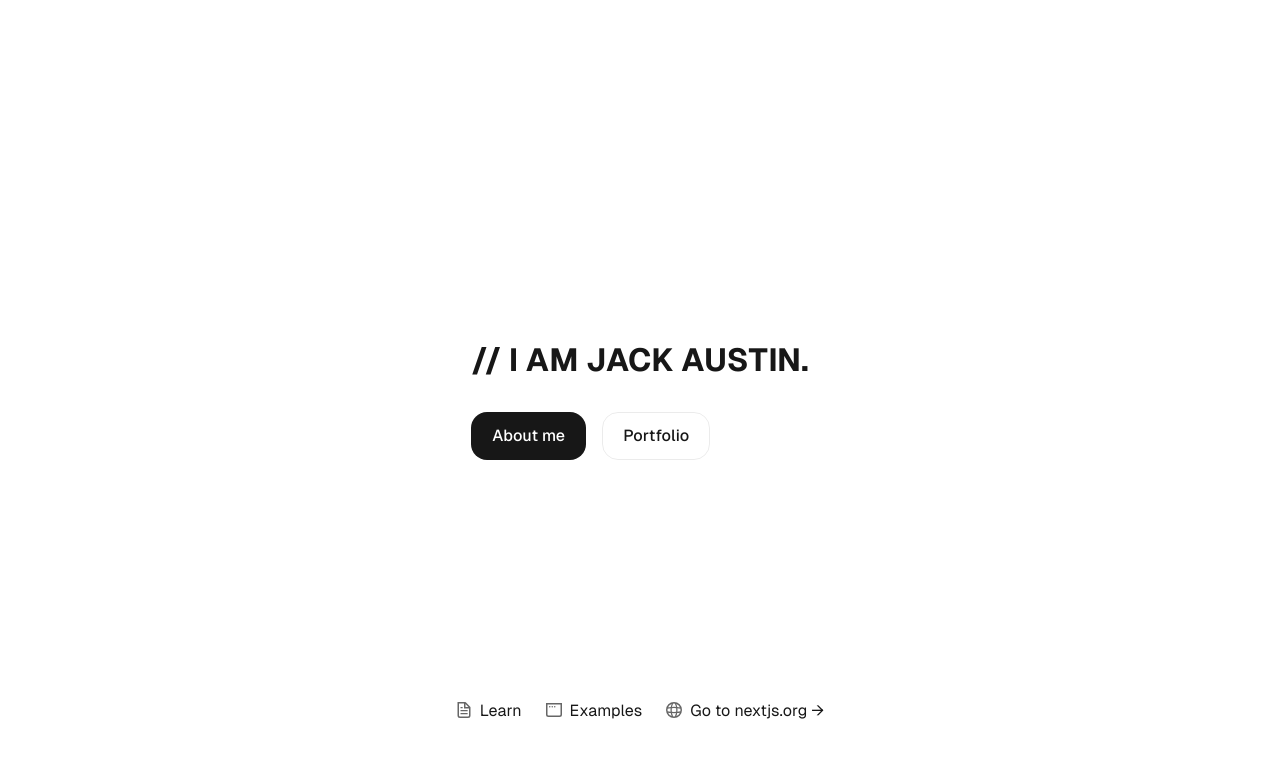
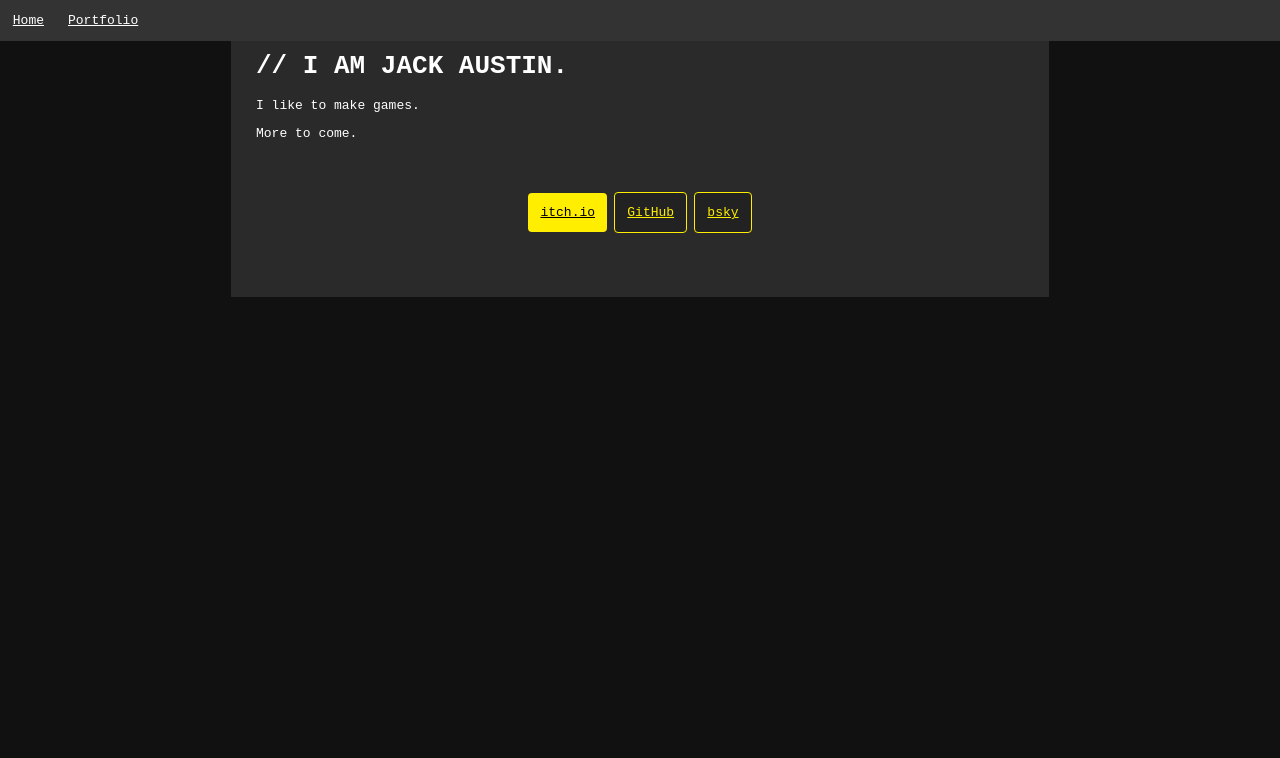
Before and after one commit to Programmer-Jack/jackaustin.net, a Next.js app: page / in a window 1280 px wide. Shown: the top 758 px of the page. Built offline with nearby package versions, Linux system fonts and the light colour scheme.

Commit message:
Redesign from template to original style

```diff
--- a/src/app/globals.css
+++ b/src/app/globals.css
@@ -1,42 +1,50 @@
-:root {
-  --background: #ffffff;
-  --foreground: #171717;
+body {
+    background-color: #111;
+    color: #fff;
+    font-family: monospace;
 }
 
-@media (prefers-color-scheme: dark) {
-  :root {
-    --background: #181818;
-    --foreground: #ffffff;
-  }
+header {
+    width: 100%;
+    position: fixed;
+    left: 0;
+    top: 0;
+    padding: 1vw;
+
+    display: flex;
+    justify-content: left;
+
+    background-color: #333;
 }
 
-html,
-body {
-  max-width: 100vw;
-  overflow-x: hidden;
+footer {
+    position: fixed;
+    left: 0;
+    bottom: 0;
+    width: 100%;
+    height: 8%;
+
+    display: flex;
+    justify-content: center;
+
+    background-color: #222;
 }
 
-body {
-  color: var(--foreground);
-  background: var(--background);
-  font-family: Arial, Helvetica, sans-serif;
-  -webkit-font-smoothing: antialiased;
-  -moz-osx-font-smoothing: grayscale;
+.footer {
+    padding: 8px;
+    width: 60%;
+    display: flex;
+    justify-content: space-between;
+
+    color: #ffee00;
 }
 
-* {
-  box-sizing: border-box;
-  padding: 0;
-  margin: 0;
+.headerLink {
+    color: #fff;
+    padding: 6px;
 }
 
 a {
-  color: inherit;
-  text-decoration: none;
+    color: #fff;
+    padding: 0px 24px 0px 0px;
 }
-
-@media (prefers-color-scheme: dark) {
-  html {
-    color-scheme: dark;
-  }
-}
--- a/src/app/layout.js
+++ b/src/app/layout.js
@@ -1,27 +1,47 @@
-import localFont from "next/font/local";
-import "./globals.css";
+// import localFont from "next/font/local";
+import styles from "./globals.css";
 
-const geistSans = localFont({
-  src: "./fonts/GeistVF.woff",
-  variable: "--font-geist-sans",
-  weight: "100 900",
-});
-const geistMono = localFont({
-  src: "./fonts/GeistMonoVF.woff",
-  variable: "--font-geist-mono",
-  weight: "100 900",
-});
+// const geistSans = localFont({
+//   src: "./fonts/GeistVF.woff",
+//   variable: "--font-geist-sans",
+//   weight: "100 900",
+// });
+// const geistMono = localFont({
+//   src: "./fonts/GeistMonoVF.woff",
+//   variable: "--font-geist-mono",
+//   weight: "100 900",
+// });
 
-export const metadata = {
-  title: "I am Jack Austin",
-  description: "Designed by Jack Austin",
-};
+// export const metadata = {
+//   title: "I AM JACK AUSTIN",
+//   description: "Designed by Jack Austin",
+// };
 
 export default function RootLayout({ children }) {
   return (
     <html lang="en">
-      <body className={`${geistSans.variable} ${geistMono.variable}`}>
-        {children}
+      <body>
+        <main>
+          <header>
+            <a
+              href="/"
+              rel="nooper noreferrer">
+              Home
+            </a>
+            <a
+              href="/portfolio"
+              rel="nooper noreferrer"
+              >
+             Portfolio
+            </a>
+          </header>
+          {children}
+          {/* <footer>
+            <div className="footer">
+            Lorem ipsum odor amet, consectetuer adipiscing elit. Aliquam vel porttitor gravida lobortis augue magna erat. Tristique aptent nisl vel platea ligula habitasse facilisi. Vivamus posuere urna suspendisse massa egestas; felis platea ac. Non mus dis bibendum suspendisse arcu odio, posuere magnis. Imperdiet vestibulum cras elementum sit velit ridiculus nisi mattis.
+            </div>
+          </footer> */}
+        </main>
       </body>
     </html>
   );
--- a/src/app/page.js
+++ b/src/app/page.js
@@ -9,69 +9,53 @@ export default function Home() {
         <h1>
           // I AM JACK AUSTIN.
         </h1>
-
-        <div className={styles.ctas}>
+        <div>
+          <p>
+            I like to make games.
+          </p>
+          <p>
+            More to come.
+          </p>
+          {/* <p>
+            Lorem ipsum odor amet, consectetuer adipiscing elit. Aliquam vel porttitor gravida lobortis augue magna erat. Tristique aptent nisl vel platea ligula habitasse facilisi. Vivamus posuere urna suspendisse massa egestas; felis platea ac. Non mus dis bibendum suspendisse arcu odio, posuere magnis. Imperdiet vestibulum cras elementum sit velit ridiculus nisi mattis.
+          </p>
+          <p>
+            Morbi maximus vivamus proin phasellus hac iaculis conubia dis dictumst. Montes est hac ad volutpat ullamcorper; fames eu. Ante nulla accumsan imperdiet eleifend, fames pulvinar platea netus consectetur. Elementum condimentum vitae nec efficitur pretium mauris. Laoreet tempor id nunc finibus consectetur dictum lobortis odio litora. Dapibus ullamcorper leo vitae curabitur tristique pharetra ultricies conubia. Maecenas varius velit porttitor nunc cursus vel aptent. Varius fermentum eros justo parturient conubia neque maecenas.
+          </p>
+          <p>
+            Semper pellentesque tellus in hac ornare rhoncus. Viverra tortor pretium cursus sapien dis. Dui ullamcorper maecenas maximus nostra himenaeos nisl maecenas. Velit venenatis lectus volutpat commodo hac. Maximus dapibus congue interdum quisque ornare. Arcu lobortis integer sollicitudin libero tempor magna cubilia congue etiam.
+          </p>
+          <p>
+            Ut feugiat feugiat ut nulla blandit praesent congue. Nascetur fames auctor magna facilisis dui mi netus. Eleifend varius velit luctus ornare ad bibendum nullam. Habitasse facilisis gravida pellentesque congue dictumst potenti finibus. Phasellus orci leo pulvinar; volutpat eros aenean mauris etiam adipiscing. Egestas class elit; pretium rhoncus porttitor ultrices. Nunc ligula torquent mi mollis mattis mattis urna eu nullam.
+          </p>
+          <p>
+            Magna fames neque placerat imperdiet hendrerit velit. Consectetur curabitur posuere aliquet sodales porttitor. Diam dignissim vehicula pharetra urna, praesent taciti cras vehicula proin. Eleifend varius ultrices dis montes; sapien maecenas. Erat montes purus nunc, convallis volutpat finibus. Sodales libero euismod congue primis, turpis viverra pellentesque euismod ex. Iaculis dictum velit dui volutpat habitasse penatibus dui. Venenatis lacus interdum primis proin aptent tellus pretium.
+          </p> */}
+        </div>
+        <div className={styles.socials}>
           <a
             className={styles.primary}
-            href="/about"
+            href="https://jackaustin.itch.io/"
             rel="noopener noreferrer"
           >
-            About me
+            itch.io
           </a>
-
           <a
             className={styles.secondary}
-            href="/portfolio"
+            href="https://github.com/Programmer-Jack"
             rel="noopener noreferrer"
           >
-            Portfolio
+            GitHub
+          </a>
+          <a
+            className={styles.secondary}
+            href="https://bsky.app/profile/jackaustin.net"
+            rel="noopener noreferrer"
+          >
+            bsky
           </a>
         </div>
       </main>
-      <footer className={styles.footer}>
-        <a
-          href="https://nextjs.org/learn?utm_source=create-next-app&utm_medium=appdir-template&utm_campaign=create-next-app"
-          target="_blank"
-          rel="noopener noreferrer"
-        >
-          <Image
-            aria-hidden
-            src="/file.svg"
-            alt="File icon"
-            width={16}
-            height={16}
-          />
-          Learn
-        </a>
-        <a
-          href="https://vercel.com/templates?framework=next.js&utm_source=create-next-app&utm_medium=appdir-template&utm_campaign=create-next-app"
-          target="_blank"
-          rel="noopener noreferrer"
-        >
-          <Image
-            aria-hidden
-            src="/window.svg"
-            alt="Window icon"
-            width={16}
-            height={16}
-          />
-          Examples
-        </a>
-        <a
-          href="https://nextjs.org?utm_source=create-next-app&utm_medium=appdir-template&utm_campaign=create-next-app"
-          target="_blank"
-          rel="noopener noreferrer"
-        >
-          <Image
-            aria-hidden
-            src="/globe.svg"
-            alt="Globe icon"
-            width={16}
-            height={16}
-          />
-          Go to nextjs.org →
-        </a>
-      </footer>
     </div>
   );
 }
--- a/src/app/page.module.css
+++ b/src/app/page.module.css
@@ -1,187 +1,36 @@
 .page {
-  --gray-rgb: 0, 0, 0;
-  --gray-alpha-200: rgba(var(--gray-rgb), 0.08);
-  --gray-alpha-100: rgba(var(--gray-rgb), 0.05);
-
-  --button-primary-hover: #383838;
-  --button-secondary-hover: #f2f2f2;
-
-  display: grid;
-  grid-template-rows: 20px 1fr 20px;
-  align-items: center;
-  justify-items: center;
-  min-height: 100svh;
-  padding: 80px;
-  gap: 64px;
-  font-family: var(--font-geist-sans);
-
-  /* border-style: solid;
-  border-color: #FF0000; */
+  width: 60vw;
+  height: 100%;
+  margin: auto;
+  padding: 2%;
+  background-color: #2a2a2a;
 }
 
-@media (prefers-color-scheme: dark) {
-  .page {
-    --gray-rgb: 255, 255, 255;
-    --gray-alpha-200: rgba(var(--gray-rgb), 0.145);
-    --gray-alpha-100: rgba(var(--gray-rgb), 0.06);
-
-    --button-primary-hover: #ccc;
-    --button-secondary-hover: #1a1a1a;
-  }
+.socials {
+  width: 30%;
+  margin: auto;
+  padding: 5%;
+  display: flex;
+  justify-content: space-between;
 }
 
-.main {
-  display: flex;
-  flex-direction: column;
-  gap: 32px;
-  grid-row-start: 2;
-
-  /* border-style: solid;
-  border-color: #FF0000; */
+.primary {
+  padding: 12px;
+  margin: auto;
+  background-color: #ffee00;
+  color: #000;
+  /* /* border-style: solid;
+  border-color: #000; */
+  border-radius: 4px;
 }
 
-.main ol {
-  font-family: var(--font-geist-mono);
-  padding-left: 0;
-  margin: 0;
-  font-size: 14px;
-  line-height: 24px;
-  letter-spacing: -0.01em;
-  list-style-position: inside;
+.secondary {
+  padding: 12px;
+  margin: auto;
+  background-color: #222;
+  color: #ffee00;
+  border-style: solid;
+  border-width: 1px;
+  border-color: #ffee00;
+  border-radius: 4px;
 }
-
-.main li:not(:last-of-type) {
-  margin-bottom: 8px;
-}
-
-.main code {
-  font-family: inherit;
-  background: var(--gray-alpha-100);
-  padding: 2px 4px;
-  border-radius: 4px;
-  font-weight: 600;
-}
-
-.main Image {
-  width: 50%;
-  height: 50%;
-}
-
-.ctas {
-  display: flex;
-  gap: 16px;
-
-  /* border-style: solid;
-  border-color: #FF0000; */
-}
-
-.ctas a {
-  appearance: none;
-  border-radius: 16px;
-  height: 48px;
-  padding: 0 20px;
-  border: none;
-  border: 1px solid transparent;
-  transition:
-    background 0.2s,
-    color 0.2s,
-    border-color 0.2s;
-  cursor: pointer;
-  display: flex;
-  align-items: center;
-  justify-content: center;
-  font-size: 16px;
-  line-height: 20px;
-  font-weight: 500;
-}
-
-a.primary {
-  background: var(--foreground);
-  color: var(--background);
-  gap: 8px;
-}
-
-a.secondary {
-  border-color: var(--gray-alpha-200);
-  gap: 8px;
-}
-
-.footer {
-  grid-row-start: 3;
-  display: flex;
-  gap: 24px;
-}
-
-.footer a {
-  display: flex;
-  align-items: center;
-  gap: 8px;
-}
-
-.footer img {
-  flex-shrink: 0;
-}
-
-/* .images {
-  width: 100%;
-  height: 100%;
-} */
-
-/* Enable hover only on non-touch devices */
-@media (hover: hover) and (pointer: fine) {
-  a.primary:hover {
-    background: var(--button-primary-hover);
-    border-color: transparent;
-  }
-
-  a.secondary:hover {
-    background: var(--button-secondary-hover);
-    border-color: transparent;
-  }
-
-  .footer a:hover {
-    text-decoration: underline;
-    text-underline-offset: 4px;
-  }
-}
-
-@media (max-width: 600px) {
-  .page {
-    padding: 32px;
-    padding-bottom: 80px;
-  }
-
-  .main {
-    align-items: center;
-  }
-
-  .main ol {
-    text-align: center;
-  }
-
-  .ctas {
-    flex-direction: column;
-  }
-
-  .ctas a {
-    font-size: 14px;
-    height: 40px;
-    padding: 0 16px;
-  }
-
-  a.secondary {
-    min-width: auto;
-  }
-
-  .footer {
-    flex-wrap: wrap;
-    align-items: center;
-    justify-content: center;
-  }
-}
-
-@media (prefers-color-scheme: dark) {
-  .logo {
-    filter: invert();
-  }
-}
```
Also changed, not shown: src/app/about/page.js (deleted, +0 -16 lines).
